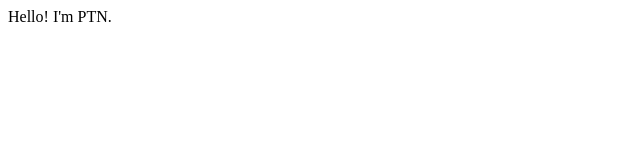
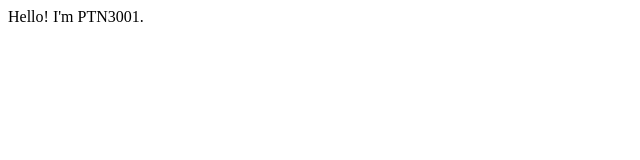
Before and after one commit to pTn-3001/test-devops, a plain HTML site: page index.html in a window 1280 px wide. Shown: the full height of the page, 0-640 px from the left. Drawn offline with Linux system fonts and the light colour scheme.

Commit message:
First change

```diff
--- a/index.html
+++ b/index.html
@@ -6,6 +6,6 @@
     <title>Document</title>
 </head>
 <body>
-    <span>Hello! I'm PTN.</span>
+    <span>Hello! I'm PTN3001.</span>
 </body>
 </html>
```
